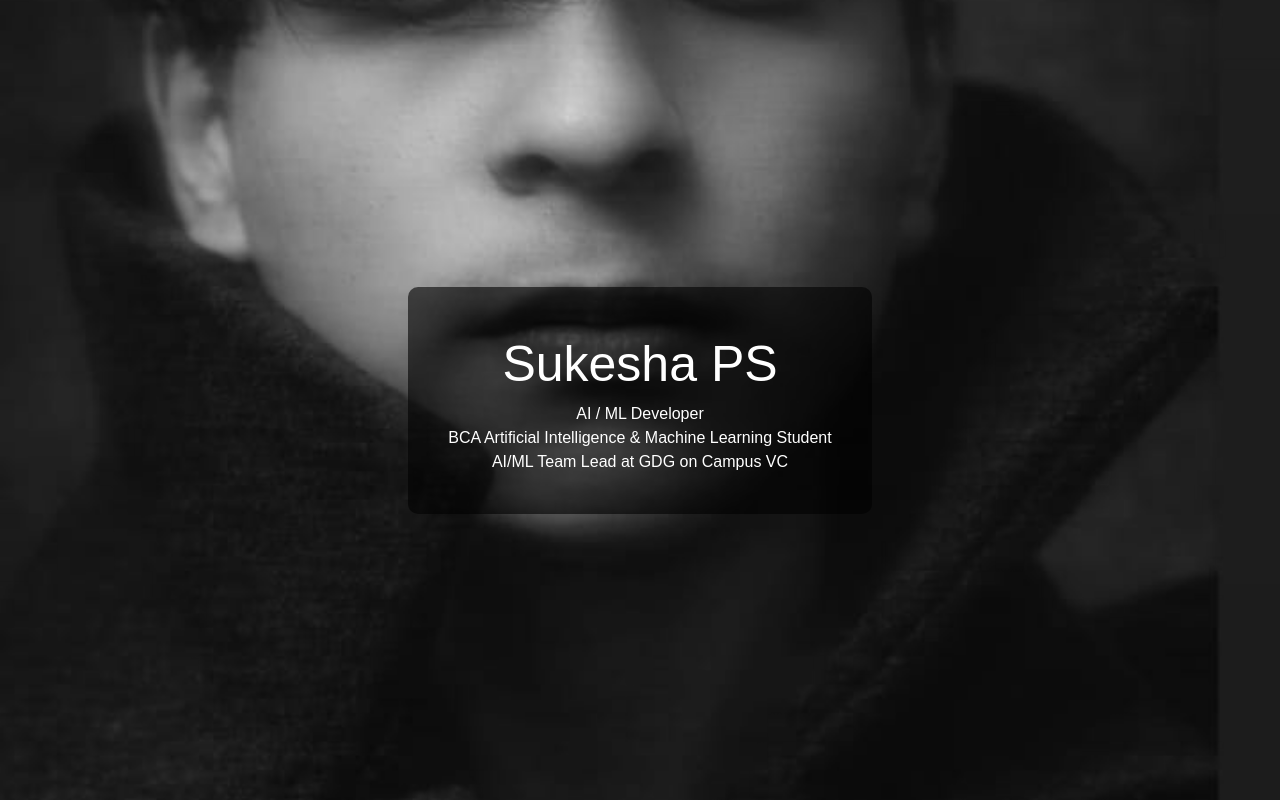
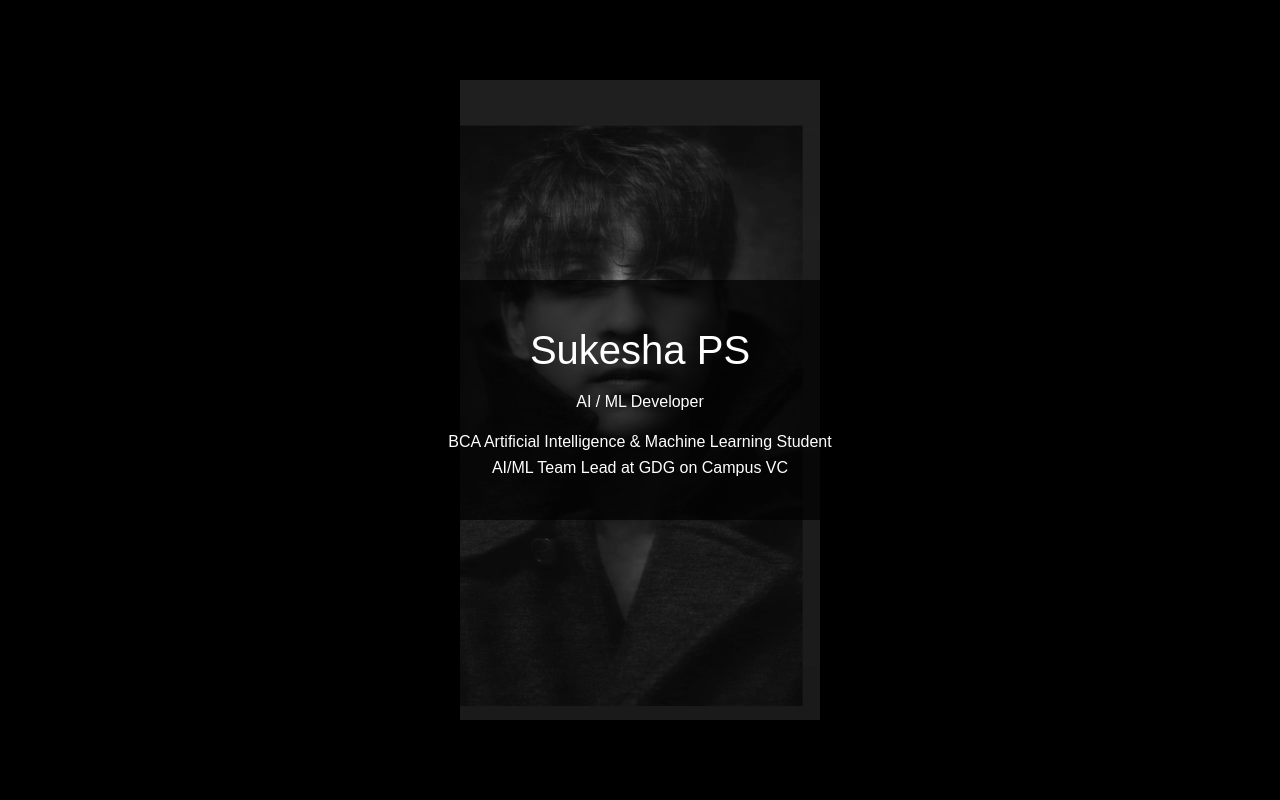
Before and after one commit to SukeshaPS701/portfolio, a Next.js app: page / in a window 1280 px wide. Built offline with nearby package versions, Linux system fonts and the light colour scheme.

Commit message:
Update page.tsx

```diff
--- a/app/page.tsx
+++ b/app/page.tsx
@@ -4,21 +4,35 @@ export default function Home() {
       style={{
         height: "100vh",
         backgroundImage: "url('/profile.jpg')",
-        backgroundSize: "cover",
+        backgroundSize: "contain",   // ✅ FIXED
+        backgroundRepeat: "no-repeat",
         backgroundPosition: "center",
-        filter: "grayscale(100%)",
+        backgroundColor: "black",
         display: "flex",
         alignItems: "center",
         justifyContent: "center",
         color: "white",
         textAlign: "center",
-        backgroundColor: "black",
+        filter: "grayscale(100%)",
       }}
     >
-      <div style={{ background: "rgba(0,0,0,0.6)", padding: "40px", borderRadius: "10px" }}>
-        <h1 style={{ fontSize: "50px" }}>Sukesha PS</h1>
-        <h2>AI / ML Developer</h2>
-        <p>
+      <div
+        style={{
+          background: "rgba(0,0,0,0.7)",
+          padding: "40px",
+          borderRadius: "12px",
+          maxWidth: "600px",
+        }}
+      >
+        <h1 style={{ fontSize: "40px", marginBottom: "10px" }}>
+          Sukesha PS
+        </h1>
+
+        <h2 style={{ marginBottom: "15px" }}>
+          AI / ML Developer
+        </h2>
+
+        <p style={{ lineHeight: "1.6" }}>
           BCA Artificial Intelligence & Machine Learning Student <br />
           AI/ML Team Lead at GDG on Campus VC
         </p>
```
